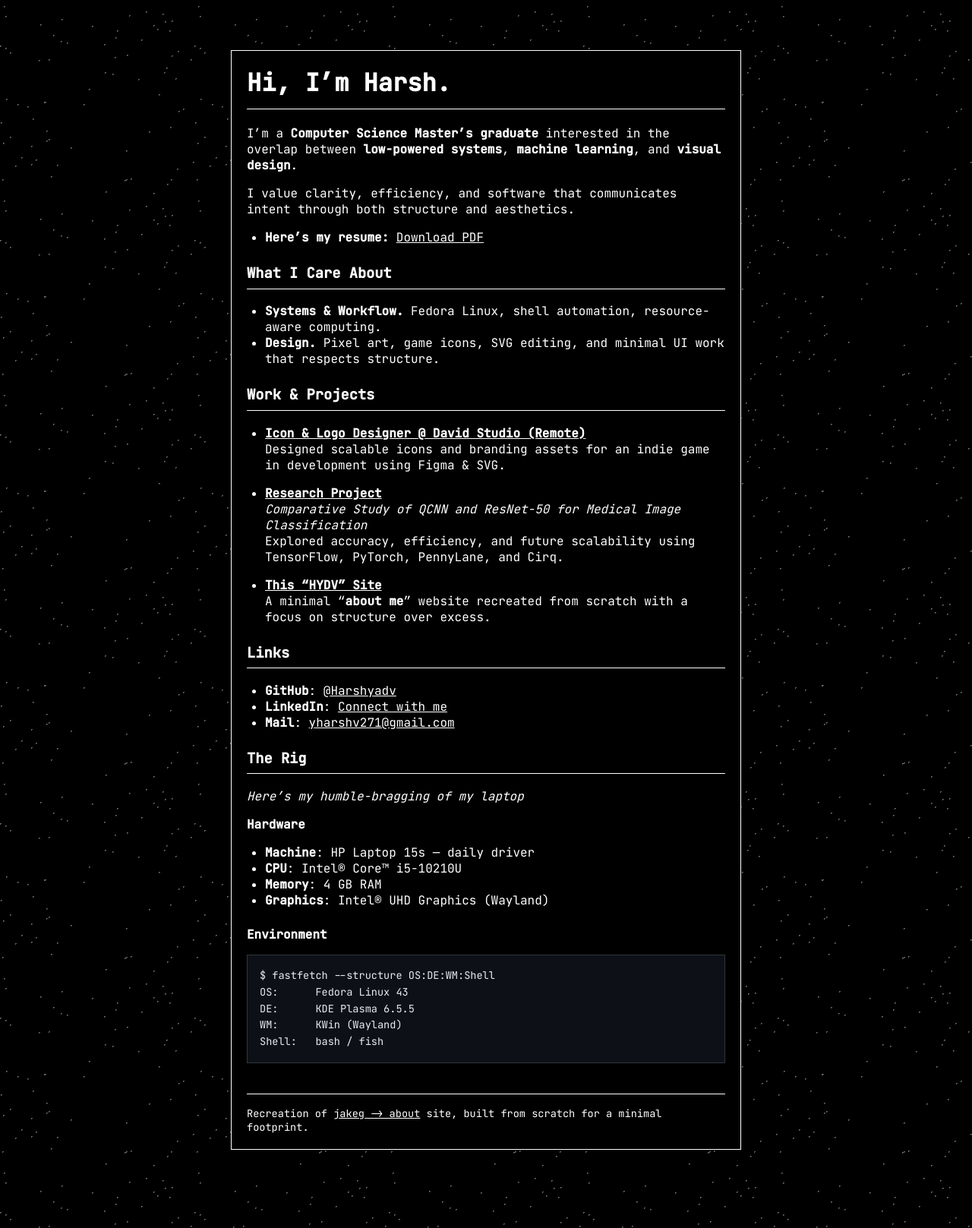
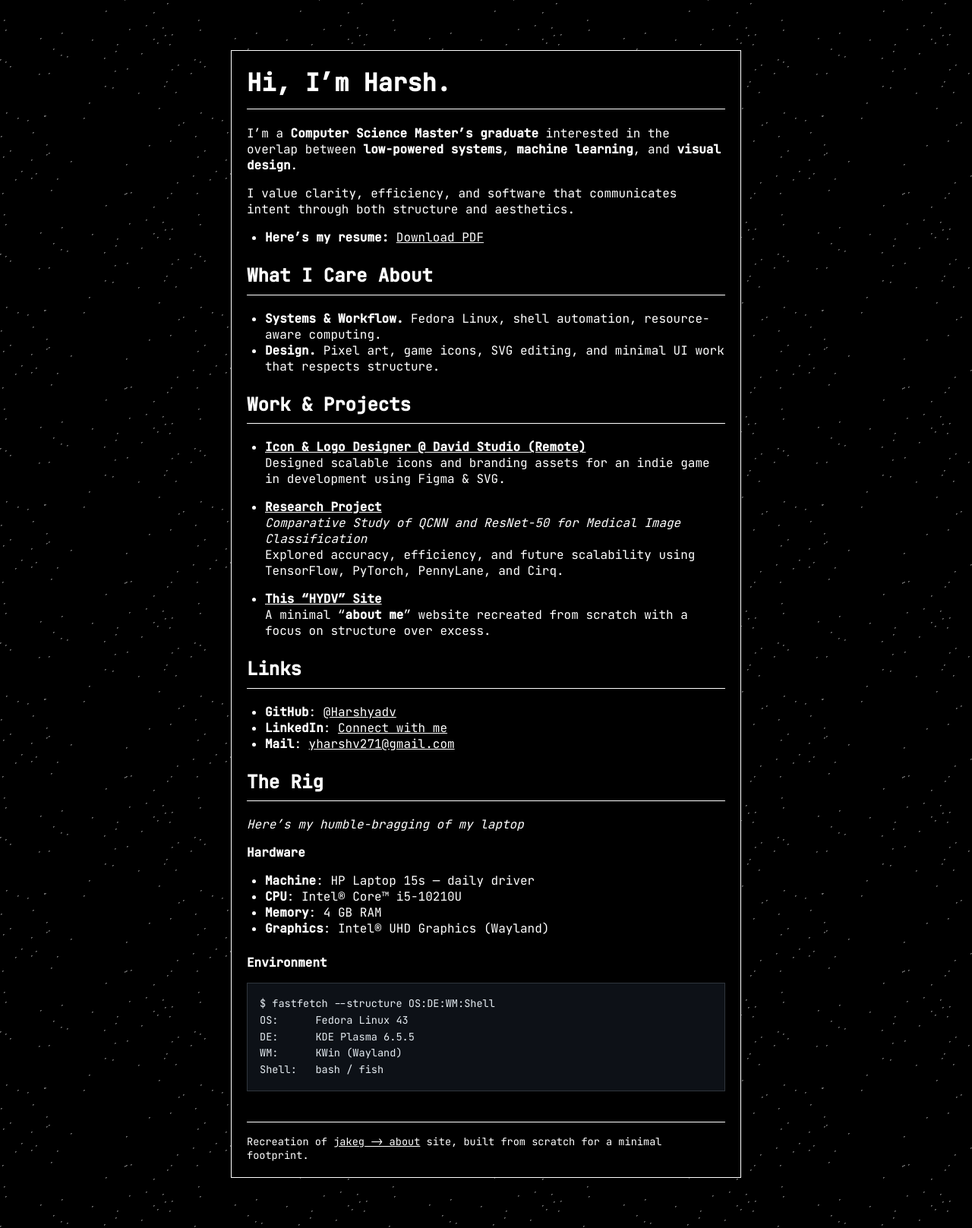
Before and after one commit to Harshyadv/HYDV, a Jekyll site: the page built from index.md, in a window 1280 px wide. Shown: the whole page at 76% size. Built offline with Jekyll 4.4.1, drawn with Linux system fonts in a browser that asks for light colours.

```diff
--- a/index.md
+++ b/index.md
@@ -12,13 +12,13 @@ I value clarity, efficiency, and software that communicates intent through both
 
 
 
-### What I Care About
+## What I Care About
 * **Systems & Workflow.** Fedora Linux, shell automation, resource-aware computing.
 * **Design.** Pixel art, game icons, SVG editing, and minimal UI work that respects structure.
 
 
 
-### Work & Projects
+## Work & Projects
 * **[Icon & Logo Designer @ David Studio (Remote)](https://github.com/Harshyadv/Minimalist-Game-UI-Asset-Pack-)**
   Designed scalable icons and branding assets for an indie game in development using Figma & SVG.
 
@@ -31,14 +31,14 @@ I value clarity, efficiency, and software that communicates intent through both
 
 
 
-### Links
+## Links
 * **GitHub**: [@Harshyadv](https://github.com/Harshyadv)
 * **LinkedIn**: [Connect with me](https://www.linkedin.com/in/hyadav0701)
 * **Mail**: [yharshv271@gmail.com](mailto:yharshv271@gmail.com)
 
 
 
-### The Rig
+## The Rig
 *Here's my humble-bragging of my laptop*
 
 **Hardware**
```
